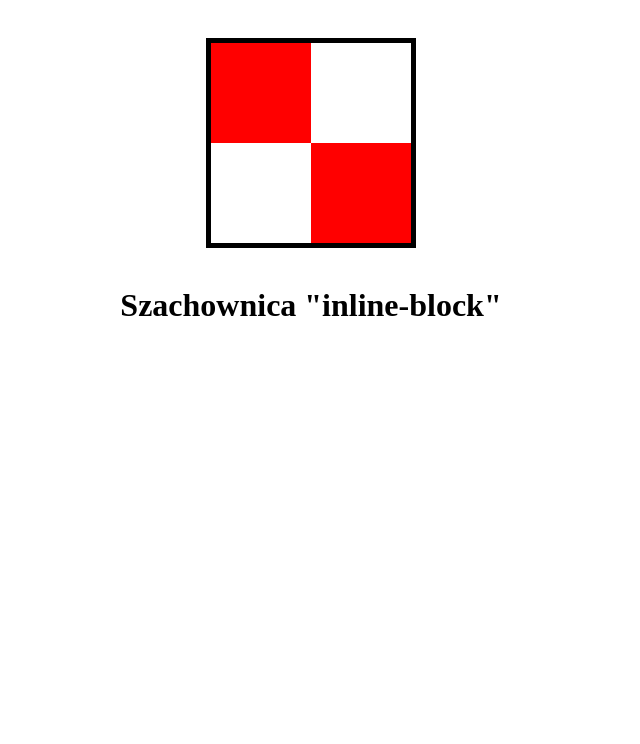
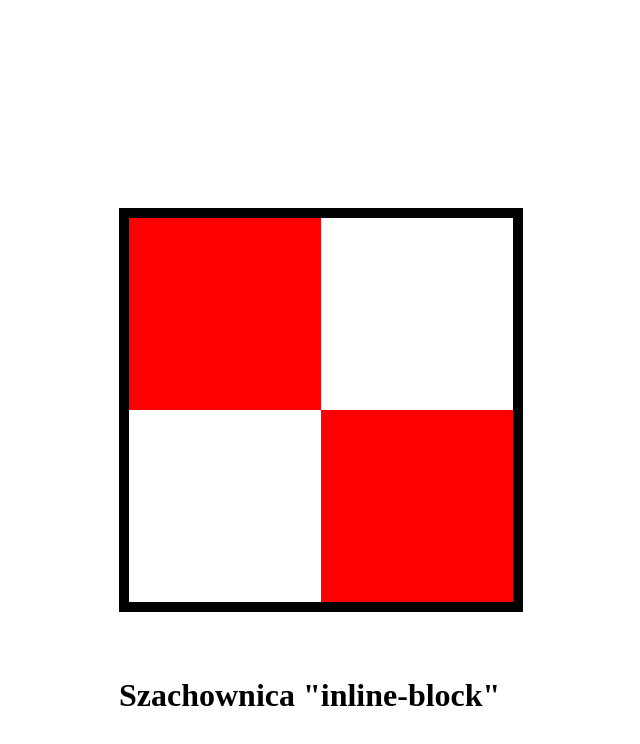
Before and after one commit to Ana7128/chessboard, a plain HTML site: page index.html in a window 1280 px wide. Shown: the whole page, without its empty margins (329-969 px from the left). Drawn offline with Linux system fonts and the light colour scheme.

Commit message:
position absolute for h1

```diff
--- a/index.html
+++ b/index.html
@@ -25,15 +25,17 @@ Tekst ma być pod szachownicą.
             padding: 0;
             box-sizing: border-box;}
         .board{
-            margin: 3vw auto;
+            position: absolute;
+            left:calc(50% - 30vw/2);
+            top:calc(50% - 30vw/2);
             background-color:white;
-            border: 5px solid black;
-            width:200px;
-            height: 200px;
+            border: 10px solid black;
+            width:30vw;
+            height: 30vw;
             max-height: 100%;
             font-size: 0;
         }
-        .board span{
+        .board span {
             display: inline-block;
         }
         .board :nth-child(1){
@@ -48,8 +50,10 @@ Tekst ma być pod szachownicą.
             margin-left: 50%;
         }
 h1{
+    position: absolute;
     font-size: clamp(12px, 3vw, 32px);
-    text-align: center;
+    top:calc(50% + 20vw);
+    left:calc(50% - 30vw/2);
 }
     </style>
 </head>
```
